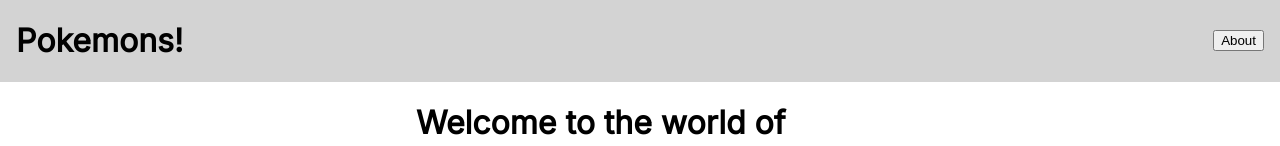
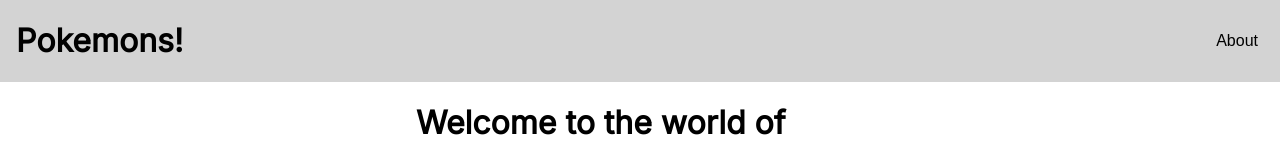
Before and after one commit to bencun/symphony-pokemons, a Next.js app: page /about in a window 1280 px wide. Shown: the top 146 px of the page. Built offline with nearby package versions, Linux system fonts and the light colour scheme.

Commit message:
Add styles.

```diff
--- a/styles/globals.css
+++ b/styles/globals.css
@@ -45,3 +45,10 @@
 .full-height {
   height: 100vh;
 }
+
+.btn-link {
+  background: transparent;
+  border: none;
+  font-size: 16px;
+  cursor: pointer;
+}
```
